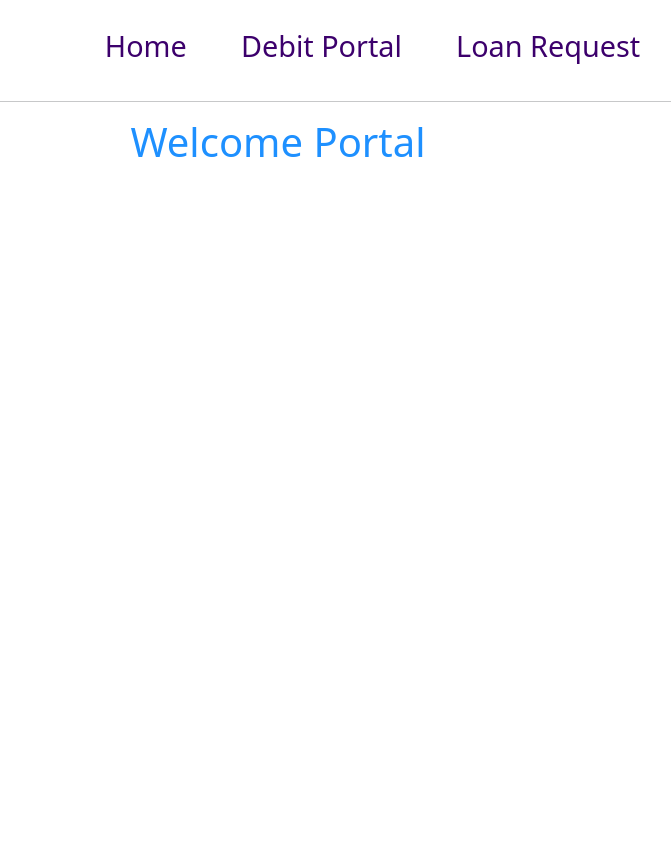
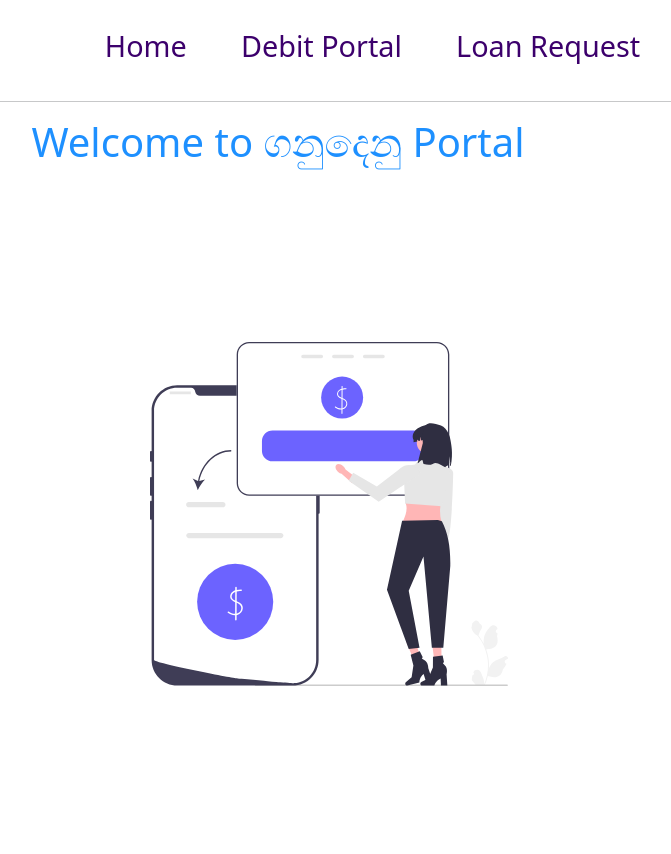
Before and after one commit to pazindushane/Team_06, a Flask app: page / in a window 1280 px wide; the page is wider, and only the part inside the window is pictured. Shown: that part, without its empty margins (362-1033 px from the left). Before the commit the page ends 157 px from the top of that part, so only its background shows below. Run offline with Flask 2, Linux system fonts and the light colour scheme.

Commit message:
change welcome page!

```diff
--- a/templates/home.html
+++ b/templates/home.html
@@ -2,20 +2,29 @@
 <html lang="en">
 <head>
     <meta charset="UTF-8">
-    <title>Title</title>
-    <link href="https://cdn.jsdelivr.net/npm/bootstrap@5.1.3/dist/css/bootstrap.min.css" rel="stylesheet" integrity="sha384-1BmE4kWBq78iYhFldvKuhfTAU6auU8tT94WrHftjDbrCEXSU1oBoqyl2QvZ6jIW3" crossorigin="anonymous">
+    <title>ගනුදෙනු </title>
+    <link href="https://cdn.jsdelivr.net/npm/bootstrap@5.1.3/dist/css/bootstrap.min.css" rel="stylesheet"
+          integrity="sha384-1BmE4kWBq78iYhFldvKuhfTAU6auU8tT94WrHftjDbrCEXSU1oBoqyl2QvZ6jIW3" crossorigin="anonymous">
     <style>
-        nav{
+        nav {
             margin-bottom: 3%;
             margin-left: 30%;
             width: 100vw;
 
         }
+
         nav a {
             color: #3c006c;
             font-size: 1.8em;
             margin-left: 50px;
             text-decoration: none;
+        }
+
+        img {
+            position: absolute;
+            width: 28%;
+            height: 85%;
+            left: 40%;
         }
     </style>
 </head>
@@ -29,12 +38,14 @@
         <a href="{{ url_for('request_loan') }}">Loan Request</a>
     </nav>
     <hr>
-    <h1 class="text-center" style="color: dodgerblue">Welcome Portal</h1>
-
+    <h1 class="text-center" style="color: dodgerblue">Welcome to ගනුදෙනු  Portal</h1>
+    <img src="../static/assests/pic.svg" alt="">
 
 
 </section>
 
-<script src="https://cdn.jsdelivr.net/npm/bootstrap@5.1.3/dist/js/bootstrap.bundle.min.js" integrity="sha384-ka7Sk0Gln4gmtz2MlQnikT1wXgYsOg+OMhuP+IlRH9sENBO0LRn5q+8nbTov4+1p" crossorigin="anonymous"></script>
+<script src="https://cdn.jsdelivr.net/npm/bootstrap@5.1.3/dist/js/bootstrap.bundle.min.js"
+        integrity="sha384-ka7Sk0Gln4gmtz2MlQnikT1wXgYsOg+OMhuP+IlRH9sENBO0LRn5q+8nbTov4+1p"
+        crossorigin="anonymous"></script>
 </body>
 </html>
--- a/templates/index.html
+++ b/templates/index.html
@@ -2,7 +2,7 @@
 <html lang="en">
 <head>
     <meta charset="UTF-8">
-    <title>Title</title>
+    <title>ගනුදෙනු </title>
     <link href="https://cdn.jsdelivr.net/npm/bootstrap@5.1.3/dist/css/bootstrap.min.css" rel="stylesheet"
           integrity="sha384-1BmE4kWBq78iYhFldvKuhfTAU6auU8tT94WrHftjDbrCEXSU1oBoqyl2QvZ6jIW3" crossorigin="anonymous">
 
--- a/templates/request_loan.html
+++ b/templates/request_loan.html
@@ -2,7 +2,7 @@
 <html lang="en">
 <head>
     <meta charset="UTF-8">
-    <title>Title</title>
+    <title>ගනුදෙනු </title>
     <link href="https://cdn.jsdelivr.net/npm/bootstrap@5.1.3/dist/css/bootstrap.min.css" rel="stylesheet"
           integrity="sha384-1BmE4kWBq78iYhFldvKuhfTAU6auU8tT94WrHftjDbrCEXSU1oBoqyl2QvZ6jIW3" crossorigin="anonymous">
     <link href="../static/sweetalert/sweetalert2.min.css" rel="stylesheet">
```
Also changed, not shown: static/assests/pic.svg (added).
